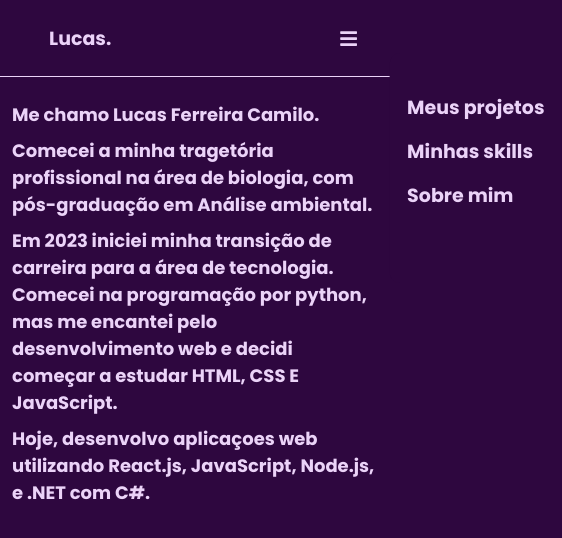
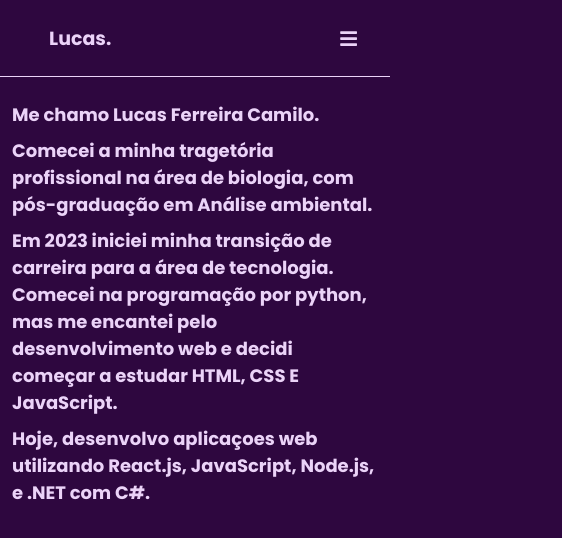
Before and after one commit to luckfer7/lucas.dev.mywebsite, a React (Vite) app: page /sobremim in a window 390 px wide. Shown: the top 538 px of the page, 562 px wide, since content can reach past the window. Built offline with nearby package versions, Linux system fonts and the light colour scheme.

Commit message:
ajuste no menu hamburguer

```diff
--- a/src/componentes/header/index.css
+++ b/src/componentes/header/index.css
@@ -31,11 +31,12 @@
         display: flex;
         padding: 1em 2em;
         border-bottom: 1px solid var(--cor-do-texto);
+        overflow: hidden;
     }
     .navegacao {
         position: absolute;
         top: 53px;
-        right: 0px;
+        right: 100%;
         background-color: var(--cor-de-fundo);
         height: 230px;
         display: flex;
@@ -43,14 +44,13 @@
         justify-content: flex-start;
         align-items:flex-start;
         padding-top: 2rem;
-        transform: translateX(100%);
-        transition: transform 0.3s ease-in-out;
+        width: 250px;
+        transition: left 0.3s ease-in-out;
         border-radius: 10px 0 0 10px;
-
     }
 
     .navegacao.open {
-        transform: translateX(0);
+        right: 0;
     }
 
     .menu-icon {
@@ -58,4 +58,8 @@
        align-items: center;
        font-size: 1.2em;
     }
+
+    body {
+        overflow-x: hidden;
+    }
 }
```
